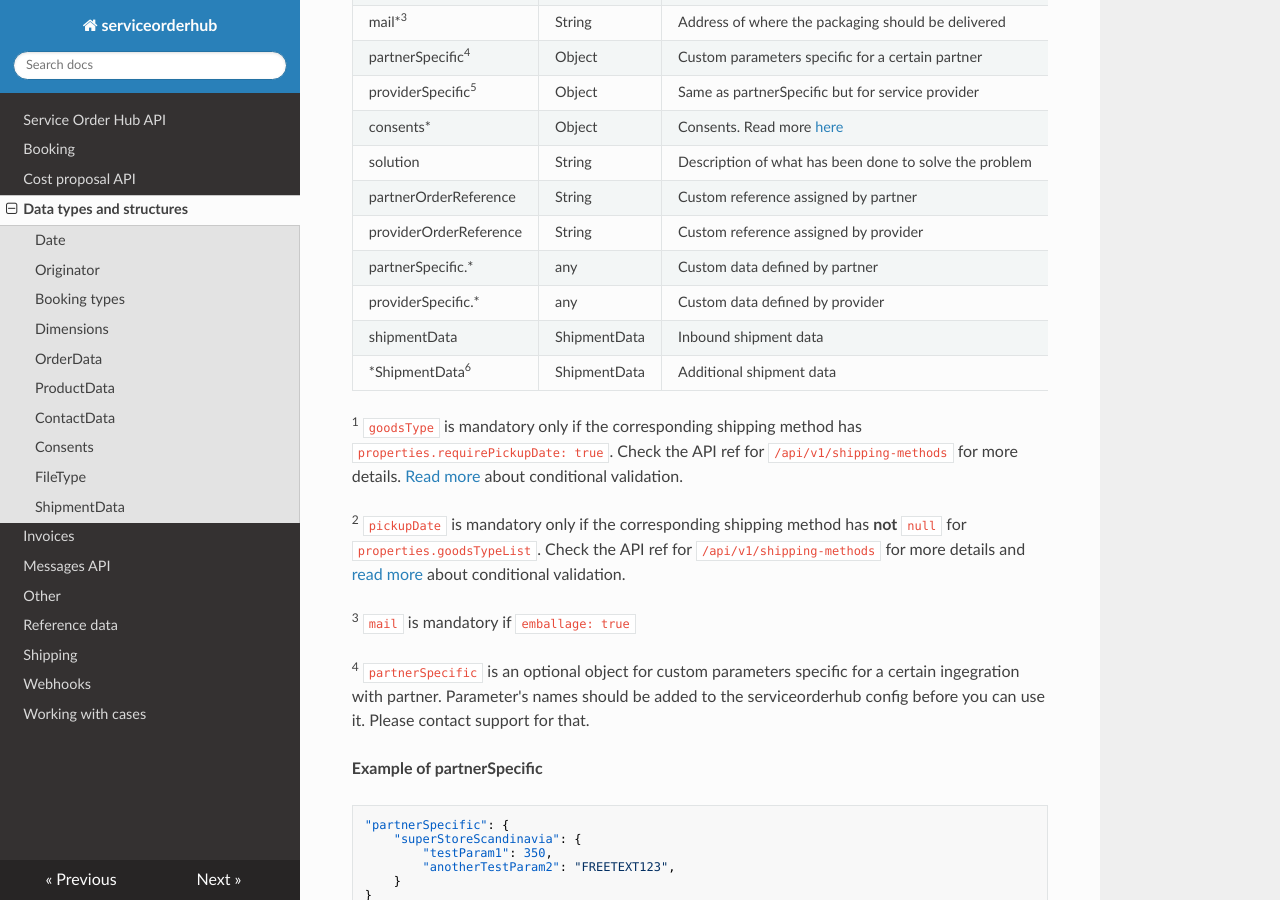
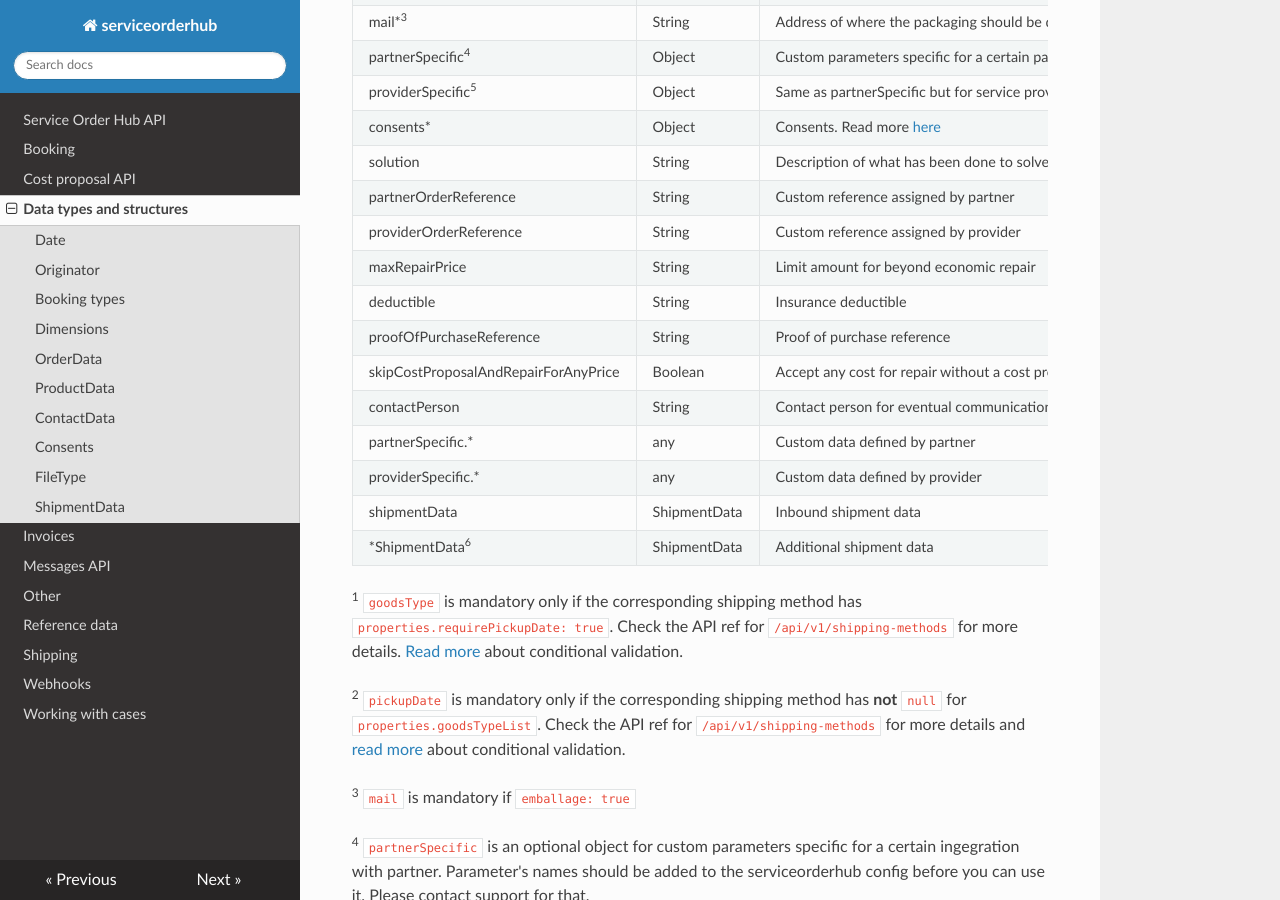
Before and after one commit to infocareworkshop/serviceorderhub-docs, an MkDocs documentation site: the page built from docs/Data types and structures.md, in a window 1280 px wide and 900 px high, scrolled down 1802 px. Built offline with MkDocs 1.6.1, drawn with Linux system fonts in a browser that asks for light colours; nearby versions of some CDN libraries.

Commit message:
[No ticket] New entities

```diff
--- a/docs/Data types and structures.md
+++ b/docs/Data types and structures.md
@@ -59,24 +59,29 @@ OR
 
 Contains info about service order.
 
-| Name                            | Type      | Description
-| ------------------------------- | --------- | ----------------------------------------
-| chain                           | String    | Special code of the chain
-| refNo                           | String    | External ID, use any string (64 chars)
-| goodsType<sup>1</sup>           | String    | Data from `shipping-methods` goodsTypeList
-| pickupDate<sup>2</sup>          | String    | Date from `pickup-dates`
-| emballage                       | Boolean   | Does customer wants to request packing materials
-| mail*<sup>3</sup>               | String    | Address of where the packaging should be delivered
-| partnerSpecific<sup>4</sup>     | Object    | Custom parameters specific for a certain partner
-| providerSpecific<sup>5</sup>    | Object    | Same as partnerSpecific but for service provider
-| consents\*                      | Object    | Consents. Read more [here](#consents)
-| solution                        | String    | Description of what has been done to solve the problem
-| partnerOrderReference           | String    | Custom reference assigned by partner
-| providerOrderReference          | String    | Custom reference assigned by provider
-| partnerSpecific.*               | any       | Custom data defined by partner
-| providerSpecific.*              | any       | Custom data defined by provider
-| shipmentData                    | ShipmentData | Inbound shipment data
-| \*ShipmentData<sup>6</sup>      | ShipmentData | Additional shipment data
+| Name                                 | Type      | Description
+| ------------------------------------ | --------- | ----------------------------------------
+| chain                                | String    | Special code of the chain
+| refNo                                | String    | External ID, use any string (64 chars)
+| goodsType<sup>1</sup>                | String    | Data from `shipping-methods` goodsTypeList
+| pickupDate<sup>2</sup>               | String    | Date from `pickup-dates`
+| emballage                            | Boolean   | Does customer wants to request packing materials
+| mail*<sup>3</sup>                    | String    | Address of where the packaging should be delivered
+| partnerSpecific<sup>4</sup>          | Object    | Custom parameters specific for a certain partner
+| providerSpecific<sup>5</sup>         | Object    | Same as partnerSpecific but for service provider
+| consents\*                           | Object    | Consents. Read more [here](#consents)
+| solution                             | String    | Description of what has been done to solve the problem
+| partnerOrderReference                | String    | Custom reference assigned by partner
+| providerOrderReference               | String    | Custom reference assigned by provider
+| maxRepairPrice                       | String    | Limit amount for beyond economic repair
+| deductible                           | String    | Insurance deductible
+| proofOfPurchaseReference             | String    | Proof of purchase reference
+| skipCostProposalAndRepairForAnyPrice | Boolean   | Accept any cost for repair without a cost proposal
+| contactPerson                        | String    | Contact person for eventual communications regarding the order
+| partnerSpecific.*                    | any       | Custom data defined by partner
+| providerSpecific.*                   | any       | Custom data defined by provider
+| shipmentData                         | ShipmentData | Inbound shipment data
+| \*ShipmentData<sup>6</sup>           | ShipmentData | Additional shipment data
 
 <sup>1</sup> `goodsType` is mandatory only if the corresponding shipping method
 has `properties.requirePickupDate: true`. Check the API ref for
```
